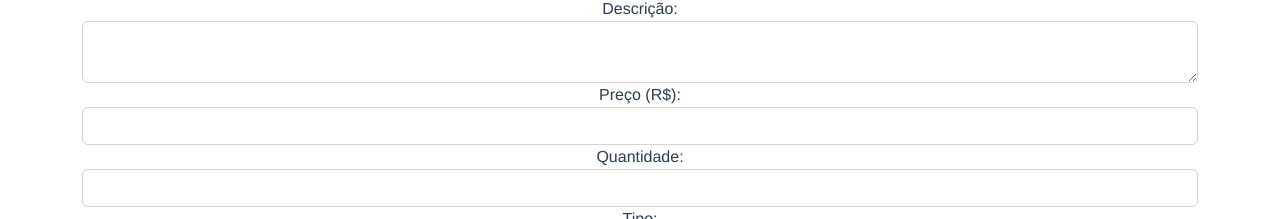
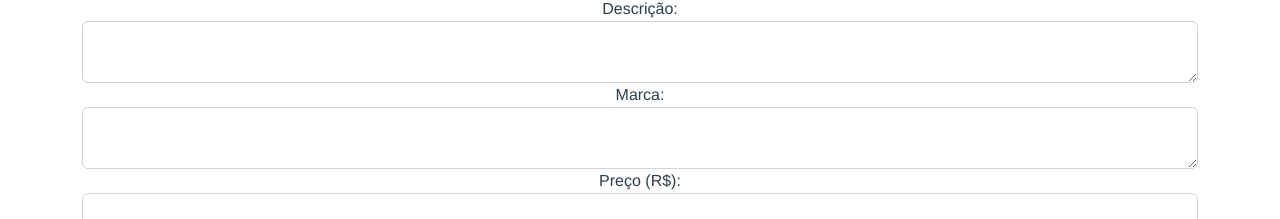
Before and after one commit to guilhermegf/App-Vendas-PHP-Vue.js-PostgreSQL, a Vue app: page /produtos/add in a window 1280 px wide. Shown: the part 239-458 px from the top of the page. Built offline with nearby package versions, Linux system fonts and the light colour scheme; no server answers.

Commit message:
Update ProdutosAdd.vue

```diff
--- a/src/components/ProdutosAdd.vue
+++ b/src/components/ProdutosAdd.vue
@@ -10,9 +10,13 @@
         <label for="descricao">Descrição: </label>
         <textarea class="form-control" id="descricao" v-model="produto.descricao"></textarea>
       </div>
+      <div class="form-group">
+        <label for="marca">Marca: </label>
+        <textarea class="form-control" id="marca" v-model="produto.marca"></textarea>
+      </div>
        <div class="form-group">
         <label for="preco">Preço (R$): </label>
-        <input type="text" id="preco" v-model="produto.preco" required class="form-control">
+        <input type="text" id="preco" v-model.trim="produto.preco" required class="form-control">
       </div>
       <div class="form-group">
         <label for="quantidade">Quantidade: </label>
@@ -39,6 +43,7 @@ export default {
       produto: {
         nome: '',
         descricao: '',
+        marca: '',
         preco: '',
         quantidade_estoque:'',
         tipo: null,
@@ -48,6 +53,11 @@ export default {
   },
   mounted() {
     this.carregarTipos();
+  },
+  computed: {
+    preco() {
+      return parseFloat(this.produto.preco.replace(',', '.'));
+    }
   },
   methods: {
     carregarTipos() {
@@ -59,7 +69,8 @@ export default {
       const produto = {
         nome: this.produto.nome,
         descricao: this.produto.descricao,
-        preco: this.produto.preco,
+        marca: this.produto.marca,
+        preco: this.preco,
         quantidade_estoque: this.produto.quantidade,
         tipo_id: this.produto.tipo
       };
```
